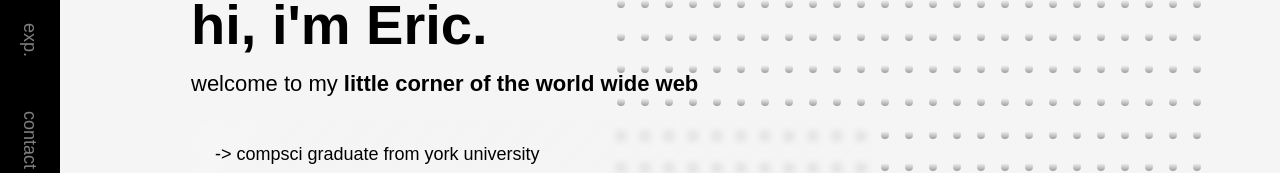
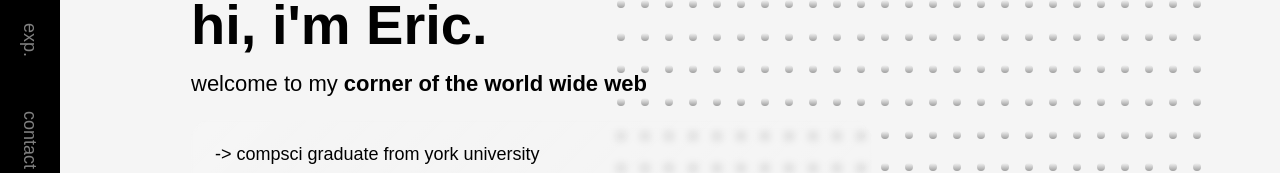
Before and after one commit to ngoiyaeric/ngoiyaeric.github.io, a Next.js app: page / in a window 1280 px wide. Shown: the part 231-404 px from the top of the page. Built offline with nearby package versions, Linux system fonts and the light colour scheme; a web font is replaced by a local one.

Commit message:
Update Hero.tsx

```diff
--- a/components/home/hero/Hero.tsx
+++ b/components/home/hero/Hero.tsx
@@ -43,7 +43,7 @@ export const Hero = () => {
         </Reveal>
         <Reveal>
           <h2 className={styles.subTitle}>
-            welcome to my <span>little corner of the world wide web</span>
+            welcome to my <span> corner of the world wide web</span>
           </h2>
         </Reveal>
         <Reveal>
```
